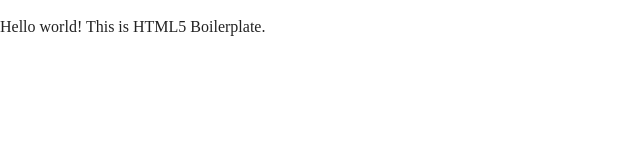
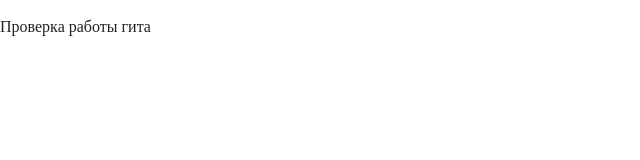
Before and after one commit to sergaik-web/Zmeyka, a plain HTML site: page index.html in a window 1280 px wide. Shown: the whole page, without its empty margins (0-640 px from the left). Drawn offline with Linux system fonts and the light colour scheme.

Commit message:
Update Index Html

```diff
--- a/index.html
+++ b/index.html
@@ -21,7 +21,7 @@
 
 
   <!-- Add your site or application content here -->
-  <p>Hello world! This is HTML5 Boilerplate.</p>
+  <p>Проверка работы гита</p>
 
 
 
```
